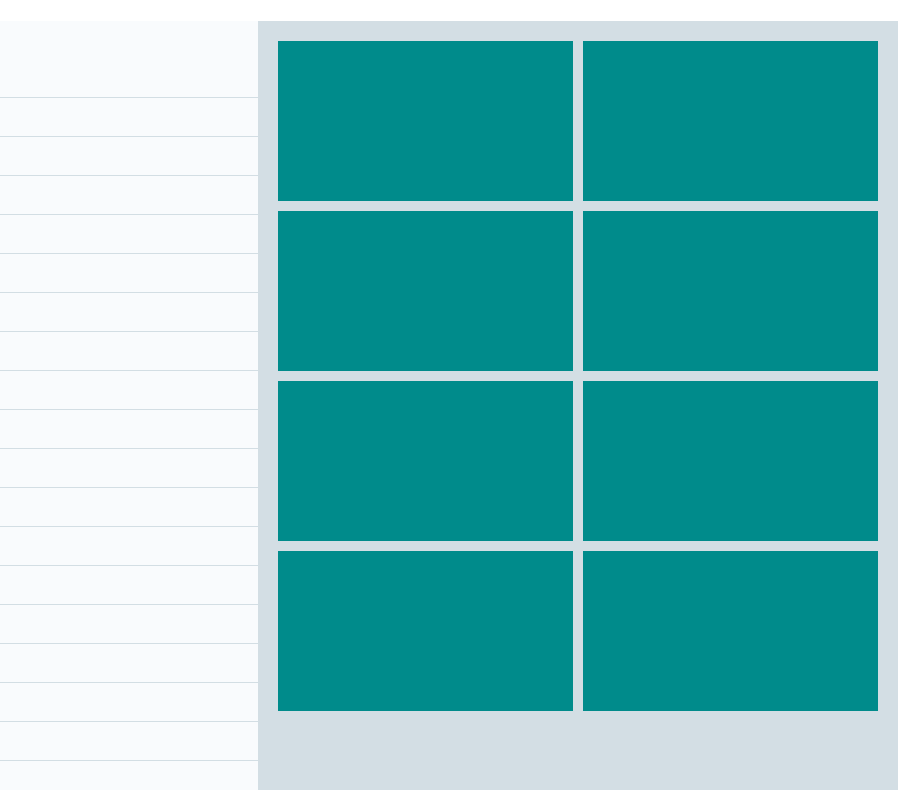
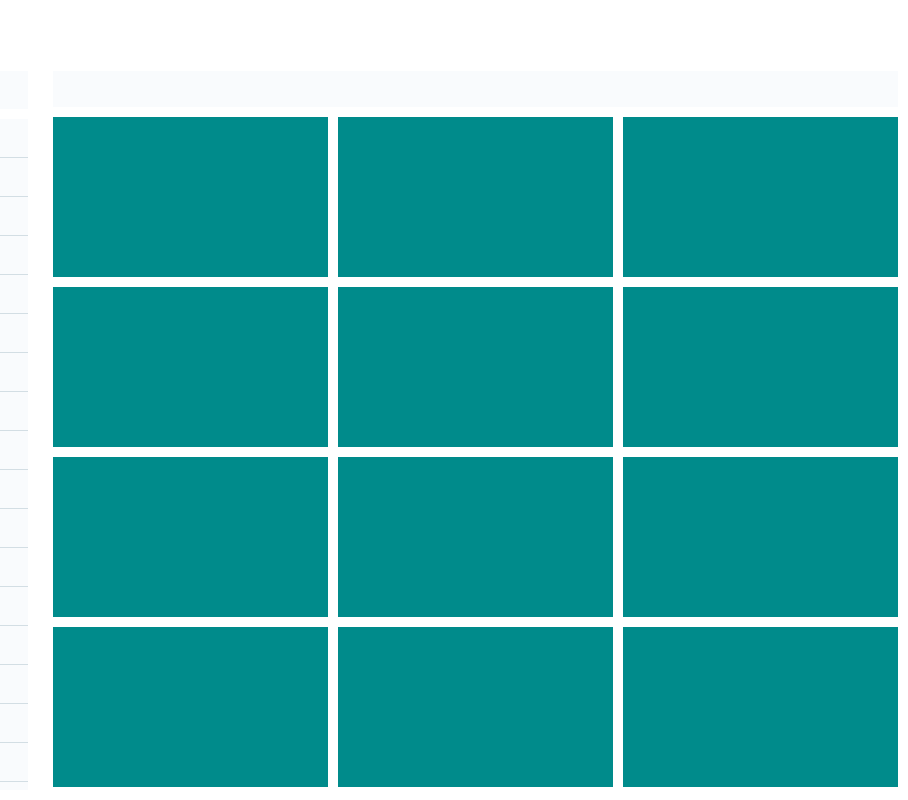
Before and after one commit to matirossi/css-layouts, a plain HTML site: page ElClassico/index.html in a window 1280 px wide. Shown: the whole page, without its empty margins (372-1280 px from the left). Drawn offline with Linux system fonts and the light colour scheme.

Commit message:
set ElClassico grid layout

```diff
--- a/ElClassico/ElClassico.css
+++ b/ElClassico/ElClassico.css
@@ -1,8 +1,9 @@
 @import url(../styles.css);
 
 .el-classico {
-  display: flex;
   min-width: 60rem;
-  height: 100%;
+  display: grid;
+  grid-template-columns: 24.35rem 1fr;
+  gap: 1.62rem;
   padding: 1.31rem 0.62rem 0.62rem 0.62rem;
 }
--- a/ElClassico/index.html
+++ b/ElClassico/index.html
@@ -1,4 +1,5 @@
 <html lang="en">
+
 <head>
     <meta charset="UTF-8">
     <meta http-equiv="X-UA-Compatible" content="IE=edge">
@@ -6,10 +7,13 @@
     <link rel="stylesheet" href="ElClassico.css">
     <title>El Classico</title>
 </head>
+
 <body>
-    <main class="el-classico">
+    <main>
+        <header class="main-header"></header>
+        <section class="el-classico dashboard-container">
             <section class="headlines-list-container">
-            <header class="headlines-list-header"></header>
+                <header class="headlines-list-header headlines-list-header"></header>
                 <ul class="headlines-list">
                     <li class="headlines-list-item"></li>
                     <li class="headlines-list-item"></li>
@@ -66,7 +70,8 @@
                     <li class="cards-list-item"></li>
                 </ul>
             </div>
+        </section>
     </main>
+</body>
 
-</body>
 </html>
--- a/styles.css
+++ b/styles.css
@@ -39,9 +39,10 @@ ul {
   width: 100%;
   display: flex;
   flex-direction: column;
+  gap: 0.62rem;
 }
 
-.headlines-list-header {
+.headlines-list-header, .cards-list-header {
   height: 2.4rem;
   background-color: var(--headlines-list-background-color);
 }
@@ -64,8 +65,9 @@ ul {
 .cards-list-container {
   width: 100%;
   min-width: 32rem;
-  padding: 1.25rem;
-  background-color: var(--list-items-border-color);
+  display: flex;
+  flex-direction: column;
+  gap: 0.62rem;
 }
 
 .cards-list {
```
Lines whose indentation alone changed are shown as unchanged.
